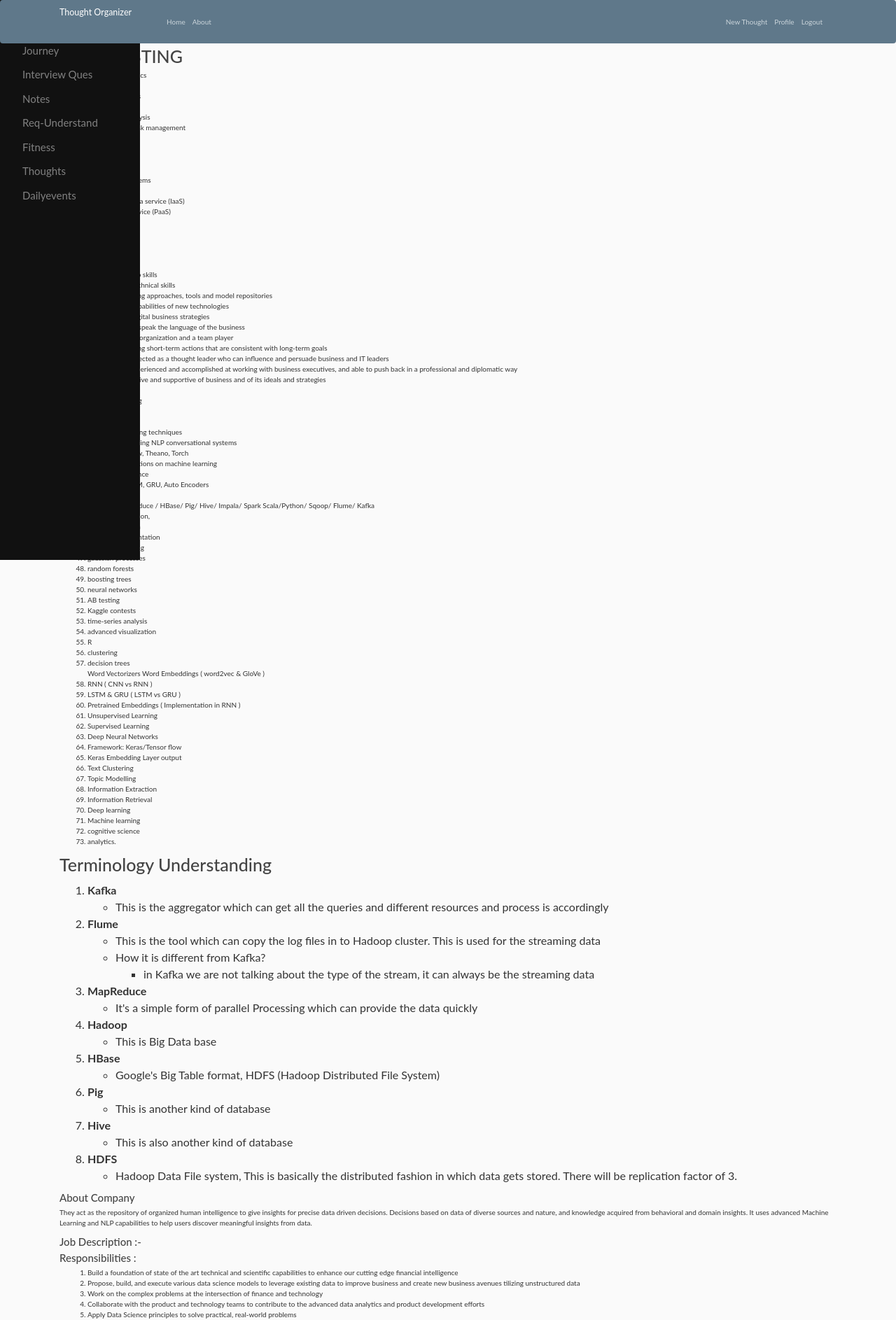
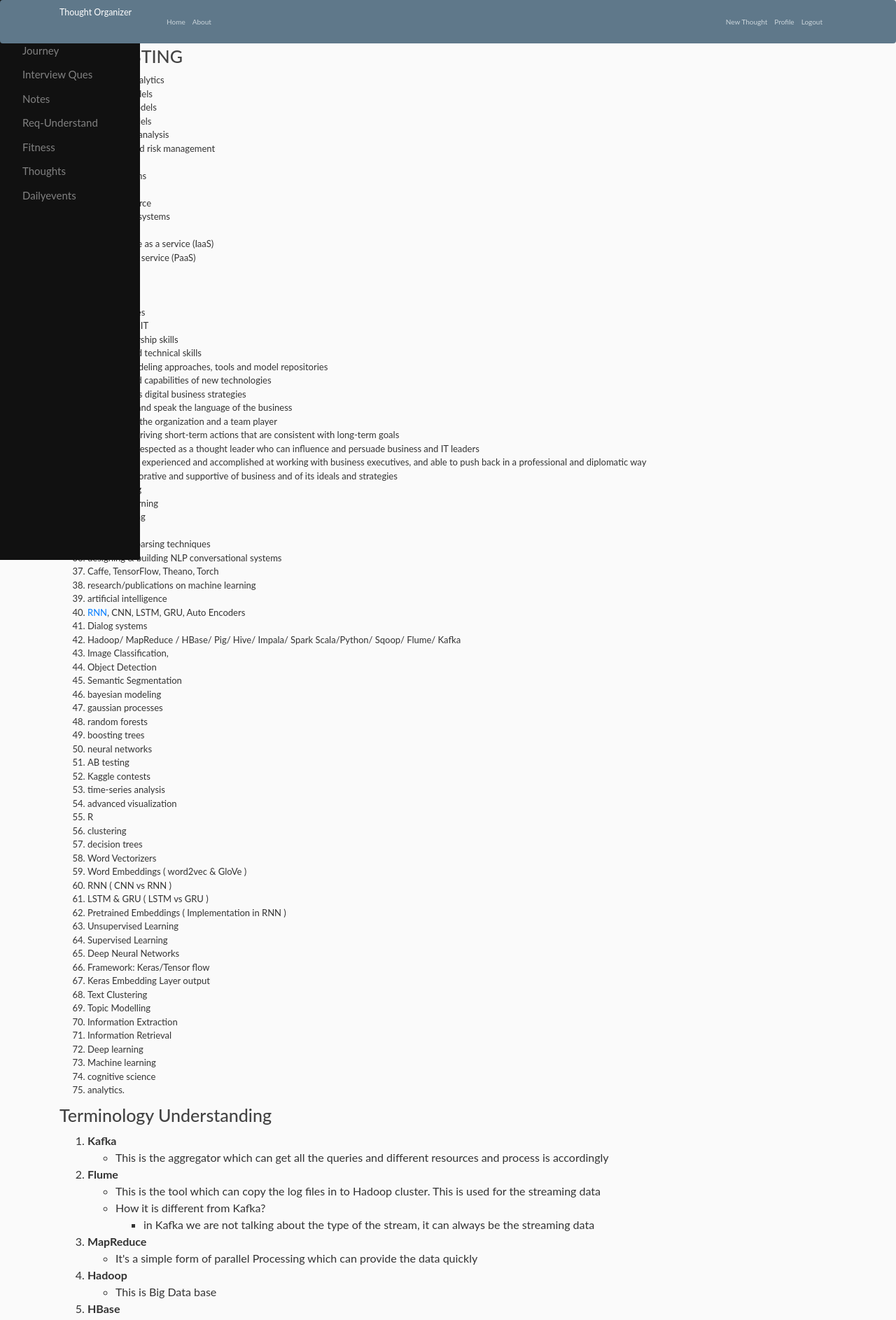
Before and after one commit to viswanath27/thoughtorganizer, a Django app: page /requirementunderstanding/ in a window 1280 px wide. Shown: the top 1886 px of the page at 70% size. Run offline with Django 3.2, Linux system fonts and the light colour scheme; a user stored in the database is signed in; parts of the project's set-up code (start-up, migrations or seed data) failed here and were passed over; some libraries are stand-ins or nearby versions.

Commit message:
modified the requirement file 1

```diff
--- a/activities/dailyactivities/templates/dailyactivities/requirementunderstanding.html
+++ b/activities/dailyactivities/templates/dailyactivities/requirementunderstanding.html
@@ -7,6 +7,7 @@
 {% block content %}
 
 <h1> SKILLS LISTING </h1>
+<p><font size="2">
 <ol>
 <li>predictive analytics </li>
 <li>business models</li>
@@ -65,8 +66,8 @@
 <li>R</li>
 <li>clustering</li>
 <li>decision trees</li>
-Word Vectorizers
-Word Embeddings ( word2vec & GloVe )
+<li>Word Vectorizers</li>
+<li>Word Embeddings ( word2vec & GloVe )</li>
 <li>RNN ( CNN vs RNN )</li>
 <li>LSTM & GRU ( LSTM vs GRU )</li>
 <li>Pretrained Embeddings ( Implementation in RNN )</li>
@@ -84,6 +85,8 @@ Word Embeddings ( word2vec & GloVe )
 <li>cognitive science</li>
 <li>analytics.</li>
 </ol>
+</font>
+</p>
 
 
 
```
